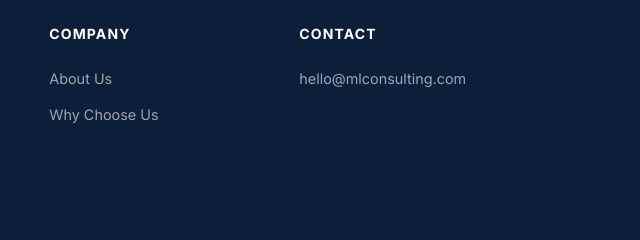
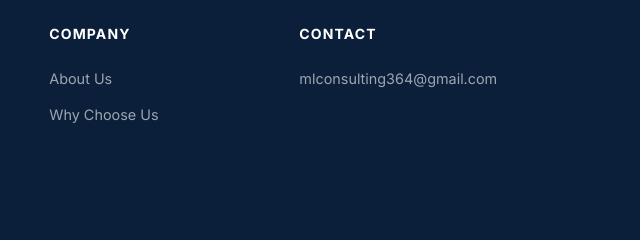
Before and after one commit to natedrake7/ml-consulting-digital.github.io, a plain HTML site: page index.html in a window 1280 px wide. Shown: the part 3495-3735 px from the top of the page, 640-1280 px from the left. Drawn offline with nearby package versions, Linux system fonts and the light colour scheme.

Commit message:
added email address.

```diff
--- a/index.html
+++ b/index.html
@@ -405,7 +405,7 @@
         <h4>Contact</h4>
         <ul>
           <!-- <li><a href="tel:+1800000000">+1 (800) 000-0000</a></li> -->
-          <li><a href="mailto:hello@mlconsulting.com">hello@mlconsulting.com</a></li>
+          <li><a href="mailto:mlconsulting364@gmail.com">mlconsulting364@gmail.com</a></li>
           <!-- <li><span>123 Business Ave, Suite 400<br />New York, NY 10001</span></li> -->
         </ul>
       </div>
```
